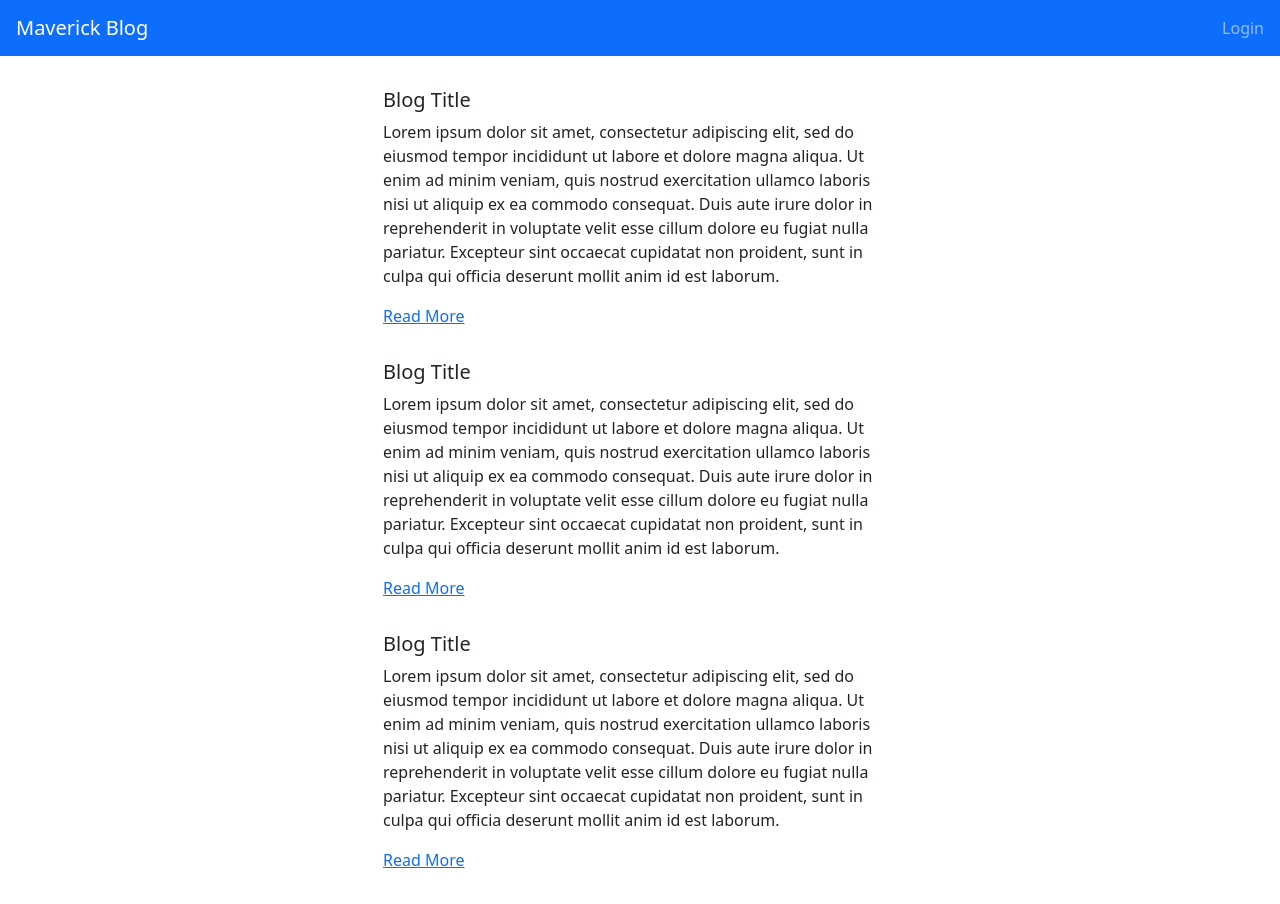
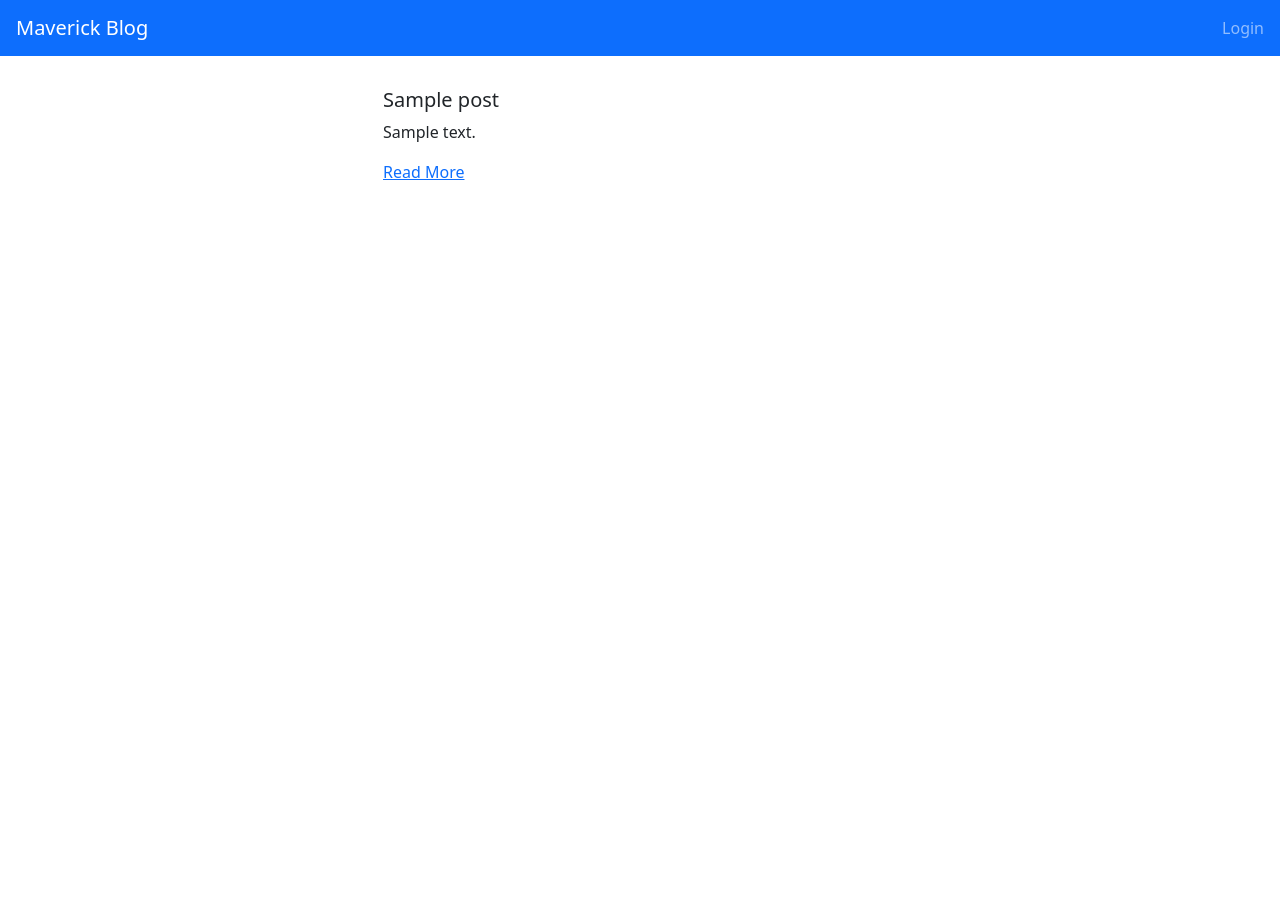
Before and after one commit to gconner2016/submissionrepo3, a Django app: page / in a window 1280 px wide. After the commit the page ends 180 px from the top, so only its background shows below. Run offline with Django 4.2, Linux system fonts and the light colour scheme; tables that the repository leaves empty hold one stand-in row (values such as "Sample post").

Commit message:
Add files via upload

```diff
--- a/blog/templates/blog/base.html
+++ b/blog/templates/blog/base.html
@@ -10,6 +10,7 @@
   <link rel="stylesheet" href="{% static 'css/styles.css' %}">
 </head>
 <body >
+
     <nav class="navbar navbar-dark bg-primary material-padding-horizontal">
         <a class="navbar-brand">Maverick Blog</a>
         <ul class="nav navbar-nav ml-auto">
@@ -22,6 +23,7 @@
             {% endif %}
         </ul>
     </nav>
+
     {%  block content %}
 
     {%  endblock %}
--- a/blog/templates/blog/index.html
+++ b/blog/templates/blog/index.html
@@ -3,36 +3,20 @@
 
 {% block content %}
     <div class="container material-padding-vertical">
+        {% for post in posts %}
         <div class="row">
             <div class="col-md-6 offset-md-3">
                 <div class="card-body">
                     <h5 class="card-title">
-                        Blog Title
+                        {{post.Title}}
                     </h5>
                     <p class="card-text">
-                        Lorem ipsum dolor sit amet, consectetur adipiscing elit, sed do eiusmod tempor incididunt ut labore et dolore magna aliqua. Ut enim ad minim veniam, quis nostrud exercitation ullamco laboris nisi ut aliquip ex ea commodo consequat. Duis aute irure dolor in reprehenderit in voluptate velit esse cillum dolore eu fugiat nulla pariatur. Excepteur sint occaecat cupidatat non proident, sunt in culpa qui officia deserunt mollit anim id est laborum.
+                        {{post.Post_Summary}}
                     </p>
-                    <a href="#">Read More</a>
+                    <a href="{% url 'blog:post' pk=post.pk %}">Read More</a>
                 </div>
             </div>
         </div>
-        <div class="row">
-            <div class="col-md-6 offset-md-3">
-                <div class="card-body">
-                    <h5 class="card-title">Blog Title</h5>
-                    <p class="card-text">Lorem ipsum dolor sit amet, consectetur adipiscing elit, sed do eiusmod tempor incididunt ut labore et dolore magna aliqua. Ut enim ad minim veniam, quis nostrud exercitation ullamco laboris nisi ut aliquip ex ea commodo consequat. Duis aute irure dolor in reprehenderit in voluptate velit esse cillum dolore eu fugiat nulla pariatur. Excepteur sint occaecat cupidatat non proident, sunt in culpa qui officia deserunt mollit anim id est laborum.</p>
-                    <a href="#">Read More</a>
-                </div>
-            </div>
-        </div>
-        <div class="row">
-            <div class="col-md-6 offset-md-3">
-                <div class="card-body">
-                    <h5 class="card-title">Blog Title</h5>
-                    <p class="card-text">Lorem ipsum dolor sit amet, consectetur adipiscing elit, sed do eiusmod tempor incididunt ut labore et dolore magna aliqua. Ut enim ad minim veniam, quis nostrud exercitation ullamco laboris nisi ut aliquip ex ea commodo consequat. Duis aute irure dolor in reprehenderit in voluptate velit esse cillum dolore eu fugiat nulla pariatur. Excepteur sint occaecat cupidatat non proident, sunt in culpa qui officia deserunt mollit anim id est laborum.</p>
-                    <a href="#">Read More</a>
-                </div>
-            </div>
-        </div>
+       {% endfor %}
     </div>
 {% endblock %}
--- a/blog/urls.py
+++ b/blog/urls.py
@@ -7,7 +7,7 @@ app_name = 'blog'
 
 urlpatterns = [
     path('', views.index, name='index'),
-    path('post/', views.post, name='post'),
+    path('post/<int:pk>', views.PostDetailView.as_view(), name='post'),
     path('author/', views.author, name='author'),
     path('create_post/', views.createPost, name='create_post'),
     path('login/', views.login, name='login'),
--- a/blog/views.py
+++ b/blog/views.py
@@ -1,5 +1,7 @@
 from django.shortcuts import render
-from blog.models import Comment
+from blog.models import Comment, Post
+from django.views import generic
+from django.shortcuts import get_object_or_404
 
 # Create your views here.
 from django.shortcuts import render, redirect
@@ -10,16 +12,11 @@ from django.contrib.auth.decorators import login_required
 
 
 def index(request):
-    return render(request, 'blog/index.html', {'blog': index})
-
-
-def post(request):
-    return render(request, 'blog/post.html', {})
-
+    posts = Post.objects.filter()
+    return render(request, 'blog/index.html', {'posts': posts})
 
 def author(request):
     return render(request, 'blog/author.html', {})
-
 
 def createPost(request):
     return render(request, 'blog/create_post.html', {})
@@ -63,12 +60,35 @@ def login(request):
 
 
 def logout(request):
-    logout(request)
     messages.success(request, "Successfully Logged Out")
     return redirect('/login')
 
 def createComment(request):
     return render(request, 'blog/create_comment.html', {})
 
+
 def postList(request):
     return render(request, 'blog/post_list.html', {})
+
+
+
+class PostDetailView(generic.DetailView):
+    model = Post
+
+    def post_detail_view(request, primary_key):
+        post = get_object_or_404(Post, pk=primary_key)
+        return render(request, 'blog/post.html', context={'post': post})
+
+def post_new(request):
+    if request.method == "POST":
+        form = PostForm(request.POST)
+        if form.is_valid():
+            post = form.save(commit=True)
+            post.created_date = timezone.now()
+            post.save()
+            return render(request, 'blog/index.html',
+                          {})
+    else:
+        form = postNew()
+
+    return render(request, 'blog/create_post.html', {'form': form})
```
Also changed, not shown: blog/admin.py (+8 -1 lines), blog/templates/blog/create_post.html (+4 -3 lines), blog/templates/blog/post.html (+2 -26 lines), blog/forms.py (line endings or trailing spaces), blog/migrations/0002_notification.py (added), db.sqlite3.
